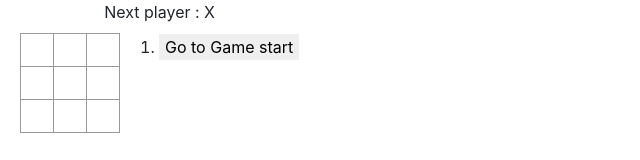
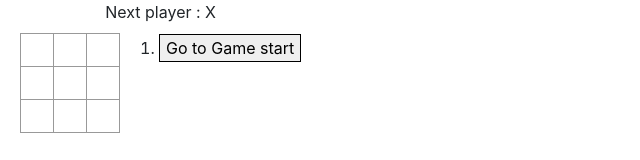
Before and after one commit to madhurabhujbal/react-tic-tac-toe, a React (Create React App) app: page / in a window 1280 px wide. Shown: the top 160 px of the page, without its empty margins (0-640 px from the left). Built offline with nearby package versions, Linux system fonts and the light colour scheme; the HTML template or start-up script is replaced by a standard one.

Commit message:
Add styling to moves history button when hovered

```diff
--- a/src/gameStyle.css
+++ b/src/gameStyle.css
@@ -56,5 +56,9 @@ ul {
 }
 
 .moves-history button {
-  border: none;
+  border: 1px solid;
 }
+
+.moves-history button:hover {
+  background-color: rgb(190, 186, 186);
+}
```
